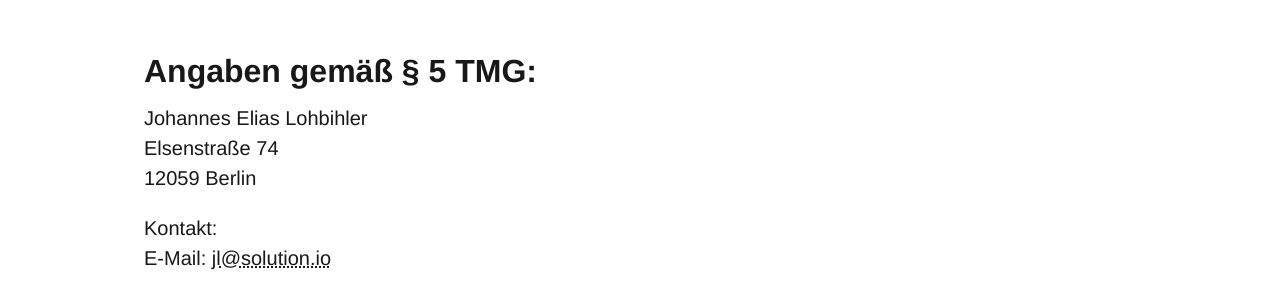
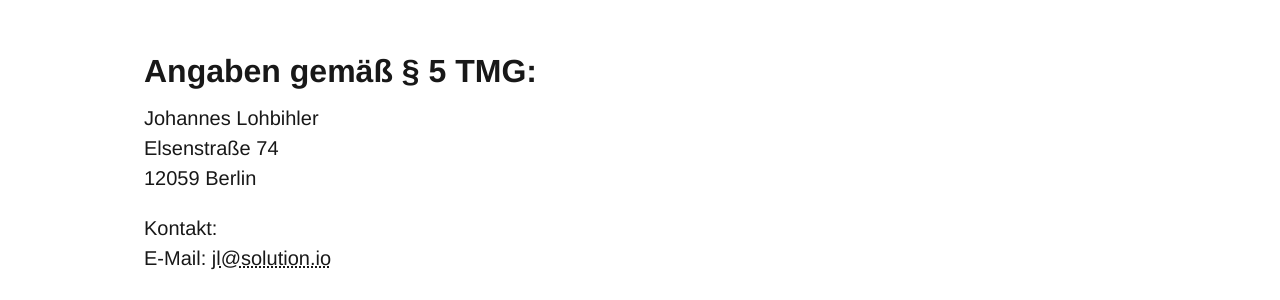
Before and after one commit to nevvkid/bikepacking-jojos.de, a Jekyll site: the page built from imprint.md, in a window 1280 px wide and 900 px high. Shown: the part 414-714 px from the top of the window. Built offline with Jekyll 4.4.1, drawn with Linux system fonts in a browser that asks for light colours.

Commit message:
change imprint

```diff
--- a/imprint.md
+++ b/imprint.md
@@ -6,7 +6,7 @@ layout: page
 
 <h2>Angaben gemäß § 5 TMG:</h2>
 
-<p>Johannes Elias Lohbihler<br>
+<p>Johannes Lohbihler<br>
 Elsenstraße 74<br>
 12059 Berlin</p>
 
```
